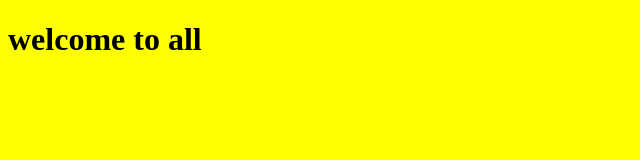
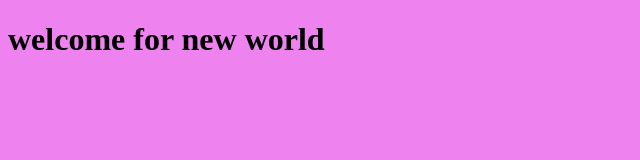
Before and after one commit to Avandivarma/htmlgit, a plain HTML site: page index.html in a window 1280 px wide. Shown: the whole page, without its empty margins (0-640 px from the left). Drawn offline with Linux system fonts and the light colour scheme.

Commit message:
Update index.html

```diff
--- a/index.html
+++ b/index.html
@@ -5,7 +5,7 @@
     <meta name="viewport" content="width=device-width, initial-scale=1.0">
     <title>Document</title>
 </head>
-<body bgcolor="yellow">
-    <h1>welcome to all</h1>
+<body bgcolor="violet">
+    <h1>welcome for new world</h1>
 </body>
 </html>
```
